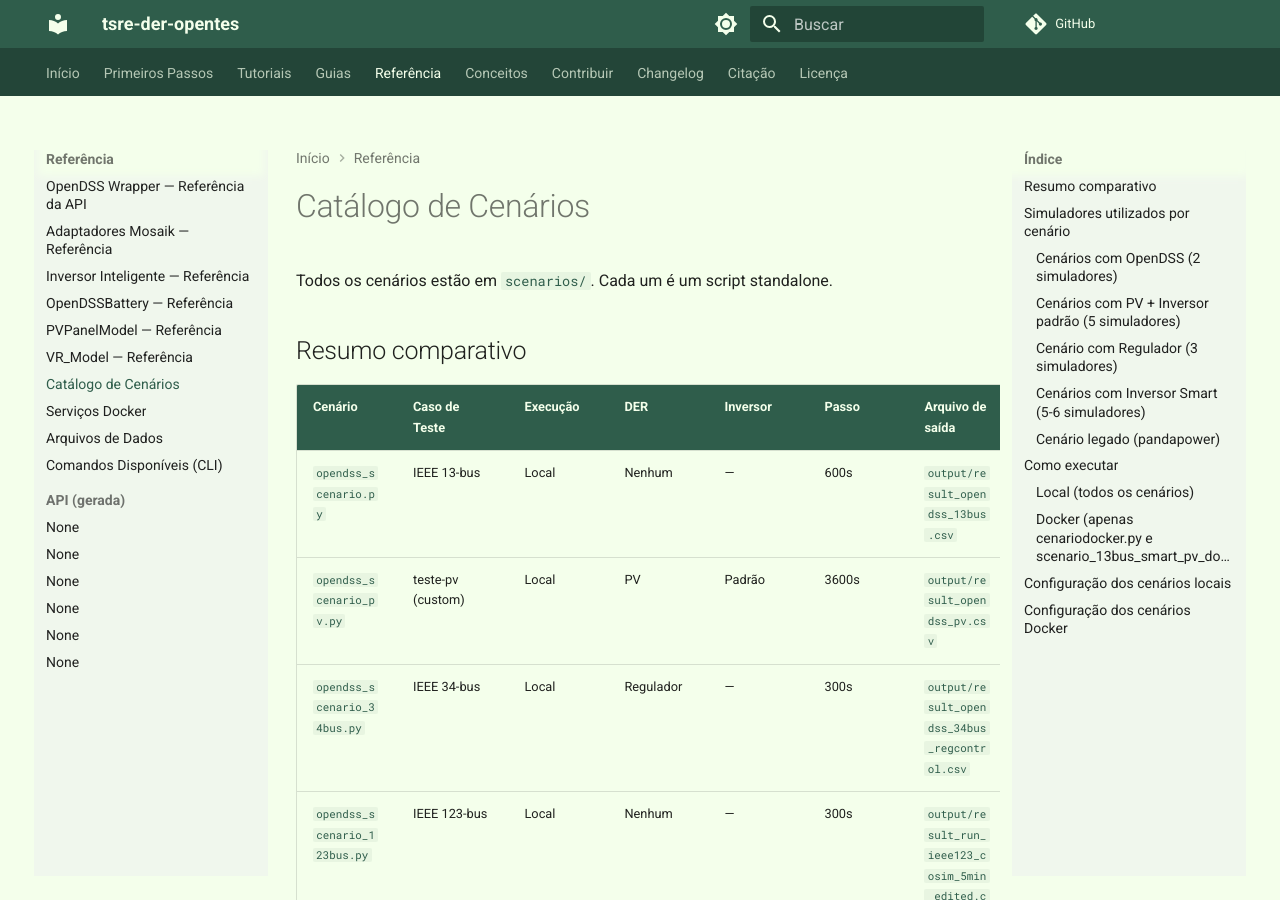
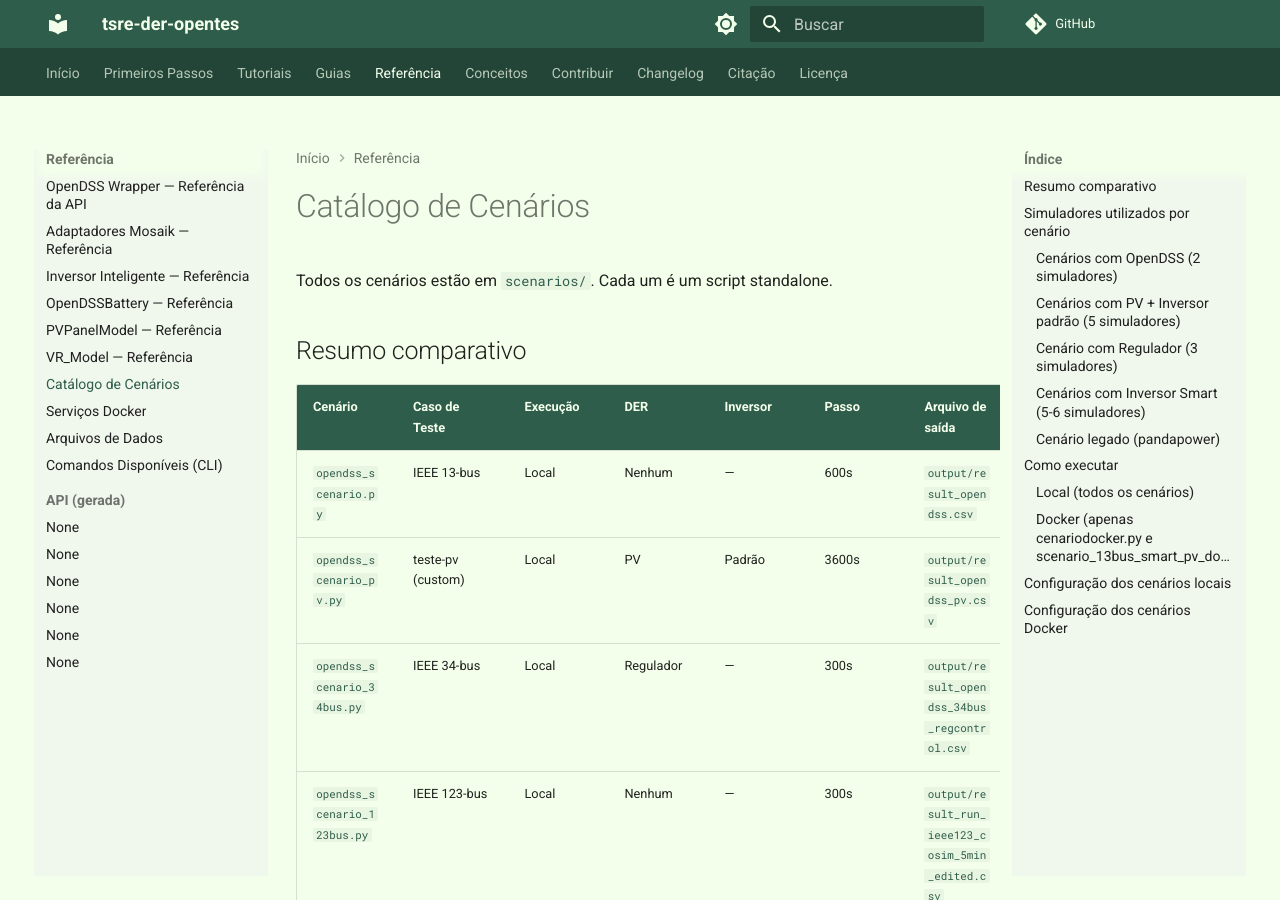
Before and after one commit to grei-ufc/tsre-der-opentes, an MkDocs documentation site: the page built from docs/reference/scenarios.md, in a window 1280 px wide and 900 px high. Built offline with MkDocs 1.6.1 and Material for MkDocs 9.7.7, drawn with Linux system fonts in a browser that asks for light colours; comment, search, counter and statistics services are not loaded.

```diff
--- a/docs/reference/scenarios.md
+++ b/docs/reference/scenarios.md
@@ -6,7 +6,7 @@ Todos os cenários estão em `scenarios/`. Cada um é um script standalone.
 
 | Cenário | Caso de Teste | Execução | DER | Inversor | Passo | Arquivo de saída |
 |---|---|---|---|---|---|---|
-| `opendss_scenario.py` | IEEE 13-bus | Local | Nenhum | — | 600s | `output/result_opendss_13bus.csv` |
+| `opendss_scenario.py` | IEEE 13-bus | Local | Nenhum | — | 600s | `output/result_opendss.csv` |
 | `opendss_scenario_pv.py` | teste-pv (custom) | Local | PV | Padrão | 3600s | `output/result_opendss_pv.csv` |
 | `opendss_scenario_34bus.py` | IEEE 34-bus | Local | Regulador | — | 300s | `output/result_opendss_34bus_regcontrol.csv` |
 | `opendss_scenario_123bus.py` | IEEE 123-bus | Local | Nenhum | — | 300s | `output/result_run_ieee123_cosim_5min_edited.csv` |
```
Also changed, not shown: docs/reference/mosaik-adapters.md (+2 -0 lines).
